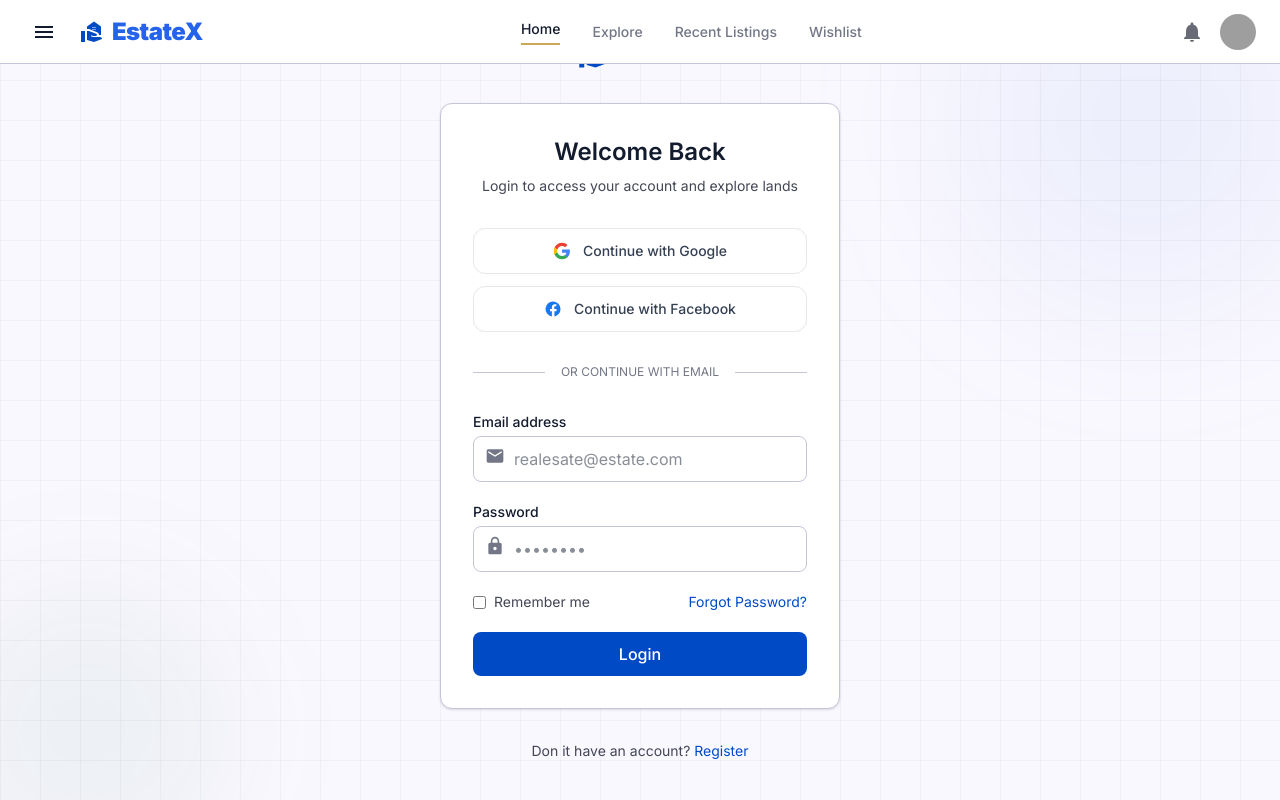
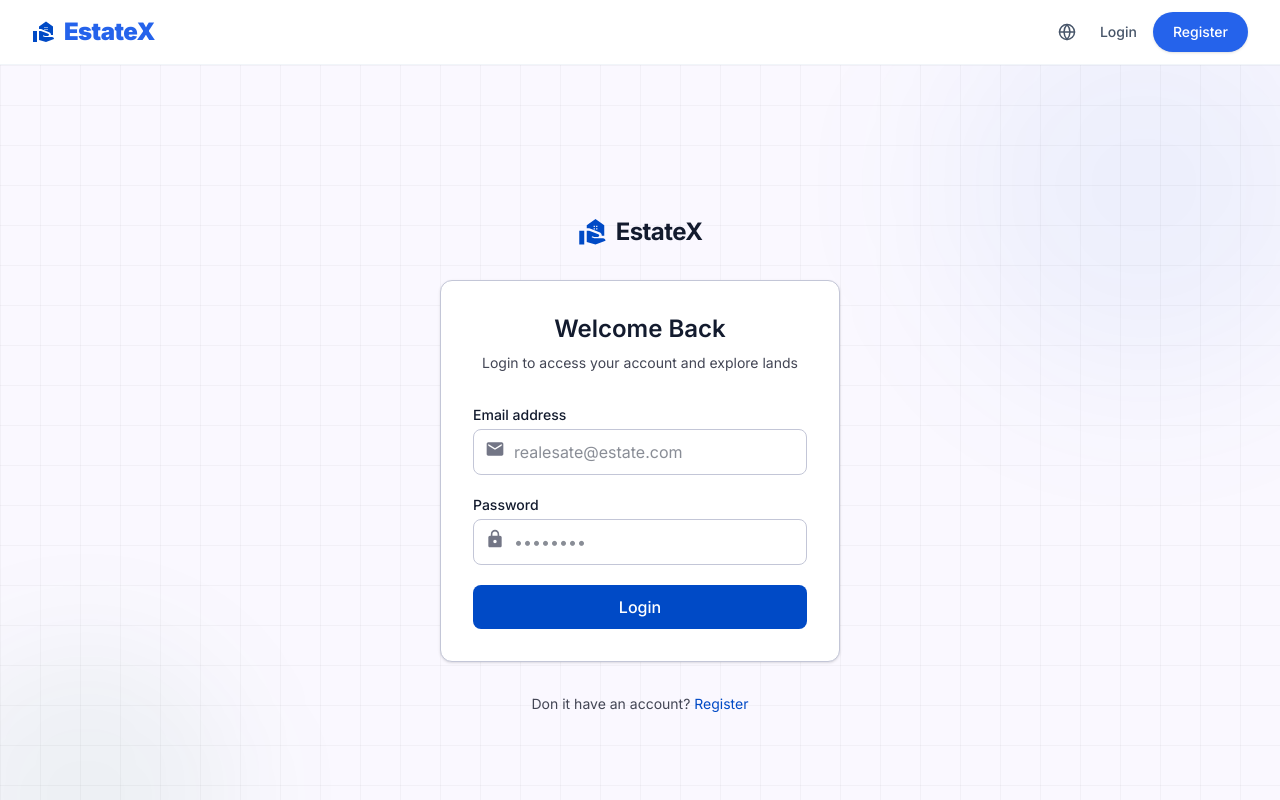
Before and after one commit to ma7moud88/Estate-X, a Next.js app in the folder Front-End/: page /Pages/login in a window 1280 px wide. Shown: the top 800 px of the page. Built offline with nearby package versions, Linux system fonts and the light colour scheme; grey boxes are pictures that could not be loaded.

Commit message:
finish project , but ...

```diff
--- a/Front-End/src/Components/layouts/NavberTop.tsx
+++ b/Front-End/src/Components/layouts/NavberTop.tsx
@@ -1,12 +1,29 @@
+"use client";
+
 import Image from "next/image";
 import Link from "next/link";
+import { useState } from "react";
 import { FiGlobe } from "react-icons/fi";
 import { MdMenu, MdNotifications, MdRealEstateAgent } from "react-icons/md";
+import Sidebar from "@/app/Pages/Menu/page";
+import { useAuth } from "@/context/AuthContext";
+
 export default function NavbarTop() {
+  const [isOpen, setIsOpen] = useState(false);
+
+  const { isLoggedIn } = useAuth();
+
+  const toggleSidebar = () => {
+    setIsOpen((prev) => !prev);
+  };
+
   return (
     <>
-      {/* Navbar */}
-      {/* <nav className="docked full-width top-0 border-b border-slate-100 bg-white z-50 sticky">
+      {/* ===================== */}
+      {/* BEFORE LOGIN NAVBAR */}
+      {/* ===================== */}
+      {!isLoggedIn && (
+        <nav className="docked full-width top-0 border-b border-slate-100 bg-white z-50 sticky">
           <div className="flex justify-between items-center px-8 h-16 w-full max-w-7xl mx-auto">
             <div className="flex items-center gap-8">
               <Link
@@ -25,12 +42,14 @@ export default function NavbarTop() {
               <button className="text-slate-600 hover:text-primary-container transition-colors hidden md:flex items-center justify-center p-2 rounded-full hover:bg-surface-container-low">
                 <FiGlobe className="text-lg" />
               </button>
+
               <Link
                 href="/Pages/login"
                 className="text-sm font-medium text-slate-600 hover:text-primary-container hidden md:inline-block"
               >
                 Login
               </Link>
+
               <Link
                 href="/Pages/register"
                 className="text-sm font-medium bg-primary-container text-white px-5 py-2.5 rounded-full hover:opacity-90 transition-opacity shadow-sm"
@@ -39,18 +58,28 @@ export default function NavbarTop() {
               </Link>
             </div>
           </div>
-      </nav> */}
-      {/* after login or register */}
+        </nav>
+      )}
+
+      {/* ===================== */}
+      {/* AFTER LOGIN NAVBAR */}
+      {/* ===================== */}
+      {isLoggedIn && (
         <nav>
           <div className="bg-surface text-on-surface">
-          {/* TopNavBar */}
             <nav className="bg-surface-container-lowest border-b border-outline-variant h-[64px] flex items-center fixed top-0 w-full z-40 transition-colors">
               <div className="flex justify-between items-center w-full px-6 max-w-7xl mx-auto">
                 {/* Left */}
                 <div className="flex items-center gap-4">
-                <button className="text-on-surface hover:text-primary p-2 rounded-full hover:bg-surface-container-low">
+                  <button
+                    onClick={toggleSidebar}
+                    className="text-on-surface hover:text-primary p-2 rounded-full hover:bg-surface-container-low"
+                  >
                     <MdMenu className="text-[24px]" />
                   </button>
+
+                  <Sidebar isOpen={isOpen} onClose={() => setIsOpen(false)} />
+
                   <Link
                     href="/"
                     className="flex items-center gap-2 text-2xl font-black tracking-tight text-primary-container"
@@ -104,6 +133,7 @@ export default function NavbarTop() {
             </nav>
           </div>
         </nav>
+      )}
     </>
   );
 }
--- a/Front-End/src/app/Pages/login/page.tsx
+++ b/Front-End/src/app/Pages/login/page.tsx
@@ -2,8 +2,58 @@
 
 import Link from "next/link";
 import { MdLock, MdMail, MdRealEstateAgent } from "react-icons/md";
+import { useState } from "react";
+import { useRouter } from "next/navigation";
+import { useAuth } from "@/context/AuthContext";
 
-export default function loginPage() {
+export default function LoginPage() {
+  const router = useRouter();
+  const { login } = useAuth();
+
+  const [email, setEmail] = useState("");
+  const [password, setPassword] = useState("");
+  const [loading, setLoading] = useState(false);
+  const [error, setError] = useState("");
+
+  const handleSubmit = async (e: React.FormEvent<HTMLFormElement>) => {
+    e.preventDefault();
+
+    try {
+      setLoading(true);
+      setError("");
+
+      const res = await fetch("http://localhost:4000/api/auth/login", {
+        method: "POST",
+        headers: {
+          "Content-Type": "application/json",
+        },
+        body: JSON.stringify({
+          email,
+          password,
+        }),
+      });
+
+      const data = await res.json();
+
+      if (!res.ok) {
+        throw new Error(data.message || "Login failed");
+      }
+
+      // 🔐 save user in context + localStorage
+      login(data.user);
+
+      router.push("/");
+    } catch (err: unknown) {
+      if (err instanceof Error) {
+        setError(err.message);
+      } else {
+        setError("Something went wrong");
+      }
+    } finally {
+      setLoading(false);
+    }
+  };
+
   return (
     <div className="bg-background text-on-background font-body min-h-screen flex items-center justify-center relative overflow-hidden">
       {/* Grid Pattern */}
@@ -16,7 +66,6 @@ export default function loginPage() {
         }}
       />
 
-      {/* Decorative blobs */}
       <div className="absolute top-[-10%] right-[-5%] w-100 h-100 bg-primary/5 rounded-full blur-[80px] pointer-events-none" />
       <div className="absolute bottom-[-10%] left-[-5%] w-75 h-75 bg-tertiary/5 rounded-full blur-[60px] pointer-events-none" />
 
@@ -42,82 +91,13 @@ export default function loginPage() {
             </p>
           </div>
 
-          {/* Social Login */}
-          <div className="space-y-3 mb-6">
-            <button
-              className="w-full flex items-center justify-center gap-3 py-3 px-4
-  bg-white border border-gray-200 rounded-xl
-  text-sm font-medium text-gray-700
-  hover:bg-gray-50 hover:border-gray-300
-  hover:shadow-md hover:-translate-y-[1px]
-  active:scale-[0.99]
-  transition-all duration-200"
-            >
-              {/* Google Icon */}
-              <svg width="18" height="18" viewBox="0 0 24 24">
-                <path
-                  fill="#4285F4"
-                  d="M22.56 12.25c0-.78-.07-1.53-.2-2.25H12v4.26h5.92
-      c-.26 1.37-1.04 2.53-2.21 3.31v2.77h3.57
-      c2.08-1.92 3.28-4.74 3.28-8.09z"
-                />
-                <path
-                  fill="#34A853"
-                  d="M12 23c2.97 0 5.46-.98 7.28-2.66l-3.57-2.77
-      c-.98.66-2.23 1.06-3.71 1.06
-      -2.86 0-5.29-1.93-6.16-4.53H2.18v2.84
-      C3.99 20.53 7.7 23 12 23z"
-                />
-                <path
-                  fill="#FBBC05"
-                  d="M5.84 14.09c-.22-.66-.35-1.36-.35-2.09
-      s.13-1.43.35-2.09V7.07H2.18
-      C1.43 8.55 1 10.22 1 12
-      s.43 3.45 1.18 4.93l2.66-2.84z"
-                />
-                <path
-                  fill="#EA4335"
-                  d="M12 5.38c1.62 0 3.06.56 4.21 1.64
-      l3.15-3.15C17.45 2.09 14.97 1 12 1
-      7.7 1 3.99 3.47 2.18 7.07l3.66 2.84
-      C6.71 7.31 9.14 5.38 12 5.38z"
-                />
-              </svg>
-              Continue with Google
-            </button>
-
-            <button
-              className="w-full flex items-center justify-center gap-3 py-3 px-4
-  bg-white border border-gray-200 rounded-xl
-  text-sm font-medium text-gray-700
-  hover:bg-gray-50 hover:border-gray-300
-  hover:shadow-md hover:-translate-y-[1px]
-  active:scale-[0.99]
-  transition-all duration-200"
-            >
-              {/* Facebook SVG Icon */}
-              <svg width="18" height="18" viewBox="0 0 24 24" fill="#1877F2">
-                <path
-                  d="M22 12a10 10 0 1 0-11.5 9.9v-7H8v-3h2.5V9.5
-      c0-2.5 1.5-3.9 3.8-3.9 1.1 0 2.2.2 2.2.2v2.4h-1.2
-      c-1.2 0-1.6.7-1.6 1.5V12H17l-.5 3h-2.6v7A10 10 0 0 0 22 12z"
-                />
-              </svg>
-              Continue with Facebook
-            </button>
-          </div>
-
-          {/* Divider */}
-          <div className="flex items-center py-2 mb-6">
-            <div className="grow border-t border-outline-variant" />
-            <span className="mx-4 text-xs uppercase text-outline">
-              Or continue with email
-            </span>
-            <div className="grow border-t border-outline-variant" />
-          </div>
+          {/* Error */}
+          {error && (
+            <p className="text-red-500 text-sm mb-4 text-center">{error}</p>
+          )}
 
           {/* Form */}
-          <form className="space-y-5">
+          <form className="space-y-5" onSubmit={handleSubmit}>
             {/* Email */}
             <div>
               <label className="block text-sm font-medium mb-1">
@@ -128,7 +108,9 @@ export default function loginPage() {
                 <input
                   type="email"
                   placeholder="realesate@estate.com"
-                  className="w-full pl-10 pr-3 py-2.5 border border-outline-variant rounded-lg bg-surface-container-lowest text-on-surface focus:border-primary focus:ring-primary"
+                  value={email}
+                  onChange={(e) => setEmail(e.target.value)}
+                  className="w-full pl-10 pr-3 py-2.5 border border-outline-variant rounded-lg bg-surface-container-lowest text-on-surface"
                 />
               </div>
             </div>
@@ -141,32 +123,20 @@ export default function loginPage() {
                 <input
                   type="password"
                   placeholder="••••••••"
-                  className="w-full pl-10 pr-3 py-2.5 border border-outline-variant rounded-lg bg-surface-container-lowest text-on-surface focus:border-primary focus:ring-primary"
+                  value={password}
+                  onChange={(e) => setPassword(e.target.value)}
+                  className="w-full pl-10 pr-3 py-2.5 border border-outline-variant rounded-lg bg-surface-container-lowest text-on-surface"
                 />
               </div>
-            </div>
-
-            {/* Remember + Forgot */}
-            <div className="flex justify-between items-center">
-              <label className="flex items-center gap-2 text-sm text-on-surface-variant">
-                <input type="checkbox" className="accent-primary" />
-                Remember me
-              </label>
-
-              <Link
-                href="#"
-                className="text-sm text-primary hover:text-on-primary-fixed-variant"
-              >
-                Forgot Password?
-              </Link>
             </div>
 
             {/* Submit */}
             <button
               type="submit"
+              disabled={loading}
               className="w-full py-2.5 rounded-lg bg-primary text-white font-medium hover:bg-on-primary-fixed-variant transition"
             >
-              Login
+              {loading ? "Logging in..." : "Login"}
             </button>
           </form>
         </div>
--- a/Front-End/src/app/Pages/register/page.tsx
+++ b/Front-End/src/app/Pages/register/page.tsx
@@ -1,6 +1,8 @@
 "use client";
 
 import Link from "next/link";
+import { useState } from "react";
+import { useRouter } from "next/navigation";
 import {
   MdBadge,
   MdCloudUpload,
@@ -11,7 +13,88 @@ import {
   MdVisibilityOff,
 } from "react-icons/md";
 
+interface IRegisterForm {
+  name: string;
+  email: string;
+  phone: string;
+  nationalID: string;
+  password: string;
+}
+
 export default function RegisterPage() {
+  const router = useRouter();
+  const [formData, setFormData] = useState<IRegisterForm>({
+    name: "",
+    email: "",
+    phone: "",
+    nationalID: "",
+    password: "",
+  });
+  const [file, setFile] = useState<File | null>(null);
+  const [loading, setLoading] = useState(false);
+  const [error, setError] = useState("");
+
+  const handleChange = (e: React.ChangeEvent<HTMLInputElement>) => {
+    setFormData({ ...formData, [e.target.name]: e.target.value });
+  };
+
+  const handleFileChange = (e: React.ChangeEvent<HTMLInputElement>) => {
+    if (e.target.files && e.target.files.length > 0) {
+      setFile(e.target.files[0]);
+    }
+  };
+
+  interface ApiResponse {
+    message: string;
+    [key: string]: unknown;
+  }
+
+  const handleSubmit = async (e: React.FormEvent<HTMLFormElement>) => {
+    e.preventDefault();
+    setLoading(true);
+    setError("");
+
+    try {
+      const formPayload = new FormData();
+      formPayload.append("name", formData.name);
+      formPayload.append("email", formData.email);
+      formPayload.append("phone", formData.phone);
+      formPayload.append("nationalID", formData.nationalID);
+      formPayload.append("password", formData.password);
+
+      if (file) {
+        formPayload.append("idDocument", file);
+      }
+
+      const res = await fetch("/api/auth/register", {
+        method: "POST",
+        body: formPayload,
+      });
+
+      let data: ApiResponse;
+      const contentType = res.headers.get("content-type");
+
+      if (contentType?.includes("application/json")) {
+        data = await res.json();
+      } else {
+        const text = await res.text();
+        data = { message: text };
+      }
+
+      if (!res.ok) throw new Error(data.message || "Registration failed");
+
+      router.push("/Pages/login");
+    } catch (err) {
+      if (err instanceof Error) {
+        setError(err.message);
+      } else {
+        setError("An unexpected error occurred");
+      }
+    } finally {
+      setLoading(false);
+    }
+  };
+
   return (
     <div className="min-h-screen flex flex-col antialiased text-on-background">
       <main className="grow flex items-center justify-center p-6 relative">
@@ -35,7 +118,8 @@ export default function RegisterPage() {
 
           {/* Form */}
           <div className="p-8">
-            <form className="space-y-6">
+            {error && <p className="text-red-500 mb-2">{error}</p>}
+            <form className="space-y-6" onSubmit={handleSubmit}>
               <div className="grid grid-cols-1 md:grid-cols-2 gap-6">
                 {/* Full Name */}
                 <div>
@@ -45,9 +129,13 @@ export default function RegisterPage() {
                   <div className="relative">
                     <MdPerson className="absolute left-3 top-3 text-outline text-[20px]" />
                     <input
+                      name="name"
                       type="text"
+                      value={formData.name}
+                      onChange={handleChange}
                       placeholder="Real EState"
                       className="w-full pl-10 py-3 border border-outline-variant rounded-lg bg-surface text-on-surface focus:ring-2 focus:ring-primary"
+                      required
                     />
                   </div>
                 </div>
@@ -60,9 +148,13 @@ export default function RegisterPage() {
                   <div className="relative">
                     <MdMail className="absolute left-3 top-3 text-outline text-[20px]" />
                     <input
+                      name="email"
                       type="email"
+                      value={formData.email}
+                      onChange={handleChange}
                       placeholder="realestate@estate.com"
                       className="w-full pl-10 py-3 border border-outline-variant rounded-lg bg-surface text-on-surface focus:ring-2 focus:ring-primary"
+                      required
                     />
                   </div>
                 </div>
@@ -75,9 +167,13 @@ export default function RegisterPage() {
                   <div className="relative">
                     <MdPhone className="absolute left-3 top-3 text-outline text-[20px]" />
                     <input
+                      name="phone"
                       type="tel"
+                      value={formData.phone}
+                      onChange={handleChange}
                       placeholder="+1 (555) 000-0000"
                       className="w-full pl-10 py-3 border border-outline-variant rounded-lg bg-surface text-on-surface focus:ring-2 focus:ring-primary"
+                      required
                     />
                   </div>
                 </div>
@@ -90,9 +186,13 @@ export default function RegisterPage() {
                   <div className="relative">
                     <MdBadge className="absolute left-3 top-3 text-outline text-[20px]" />
                     <input
+                      name="nationalID"
                       type="text"
+                      value={formData.nationalID}
+                      onChange={handleChange}
                       placeholder="Enter ID Number"
                       className="w-full pl-10 py-3 border border-outline-variant rounded-lg bg-surface text-on-surface focus:ring-2 focus:ring-primary"
+                      required
                     />
                   </div>
                 </div>
@@ -106,9 +206,13 @@ export default function RegisterPage() {
                 <div className="relative">
                   <MdLock className="absolute left-3 top-3 text-outline text-[20px]" />
                   <input
+                    name="password"
                     type="password"
+                    value={formData.password}
+                    onChange={handleChange}
                     placeholder="••••••••"
                     className="w-full pl-10 pr-10 py-3 border border-outline-variant rounded-lg bg-surface text-on-surface focus:ring-2 focus:ring-primary"
+                    required
                   />
                   <MdVisibilityOff className="absolute right-3 top-3 text-outline cursor-pointer text-[20px]" />
                 </div>
@@ -123,7 +227,10 @@ export default function RegisterPage() {
                   Upload ID Document
                 </label>
 
-                <div className="border-2 border-dashed border-outline-variant rounded-xl p-6 text-center bg-surface hover:bg-surface-container-low cursor-pointer">
+                <div
+                  className="border-2 border-dashed border-outline-variant rounded-xl p-6 text-center bg-surface hover:bg-surface-container-low cursor-pointer"
+                  onClick={() => document.getElementById("id-upload")?.click()}
+                >
                   <MdCloudUpload className="text-4xl text-outline" />
                   <p className="text-sm text-on-surface-variant mt-2">
                     Upload a file or drag and drop
@@ -132,13 +239,28 @@ export default function RegisterPage() {
                     PNG, JPG, PDF up to 10MB
                   </p>
 
-                  <input type="file" className="hidden" />
+                  <input
+                    id="id-upload"
+                    type="file"
+                    className="hidden"
+                    accept=".png,.jpg,.jpeg,.pdf"
+                    onChange={handleFileChange}
+                  />
+                  {file && (
+                    <p className="mt-2 text-sm text-on-surface">
+                      Selected file: {file.name}
+                    </p>
+                  )}
                 </div>
               </div>
 
               {/* Terms */}
               <div className="flex items-start gap-2">
-                <input type="checkbox" className="mt-1 accent-primary" />
+                <input
+                  type="checkbox"
+                  className="mt-1 accent-primary"
+                  required
+                />
                 <p className="text-sm text-on-surface-variant">
                   I agree to the{" "}
                   <a className="text-primary">Terms of Service</a> and{" "}
@@ -147,8 +269,12 @@ export default function RegisterPage() {
               </div>
 
               {/* Submit */}
-              <button className="w-full py-3 bg-primary text-white rounded-lg font-bold hover:bg-primary-container transition">
-                Create Account
+              <button
+                type="submit"
+                className="w-full py-3 bg-primary text-white rounded-lg font-bold hover:bg-primary-container transition"
+                disabled={loading}
+              >
+                {loading ? "Creating Account..." : "Create Account"}
               </button>
             </form>
 
@@ -158,6 +284,7 @@ export default function RegisterPage() {
             </div>
 
             <div className="mt-6 grid grid-cols-1 md:grid-cols-2 gap-4">
+              {/* Google */}
               <button
                 className="w-full flex items-center justify-center gap-3 py-3 px-4
   bg-white border border-gray-200 rounded-xl
@@ -167,38 +294,28 @@ export default function RegisterPage() {
   active:scale-[0.99]
   transition-all duration-200"
               >
-                {/* Google Icon */}
                 <svg width="18" height="18" viewBox="0 0 24 24">
                   <path
                     fill="#4285F4"
-                    d="M22.56 12.25c0-.78-.07-1.53-.2-2.25H12v4.26h5.92
-      c-.26 1.37-1.04 2.53-2.21 3.31v2.77h3.57
-      c2.08-1.92 3.28-4.74 3.28-8.09z"
+                    d="M22.56 12.25c0-.78-.07-1.53-.2-2.25H12v4.26h5.92c-.26 1.37-1.04 2.53-2.21 3.31v2.77h3.57c2.08-1.92 3.28-4.74 3.28-8.09z"
                   />
                   <path
                     fill="#34A853"
-                    d="M12 23c2.97 0 5.46-.98 7.28-2.66l-3.57-2.77
-      c-.98.66-2.23 1.06-3.71 1.06
-      -2.86 0-5.29-1.93-6.16-4.53H2.18v2.84
-      C3.99 20.53 7.7 23 12 23z"
+                    d="M12 23c2.97 0 5.46-.98 7.28-2.66l-3.57-2.77c-.98.66-2.23 1.06-3.71 1.06-2.86 0-5.29-1.93-6.16-4.53H2.18v2.84C3.99 20.53 7.7 23 12 23z"
                   />
                   <path
                     fill="#FBBC05"
-                    d="M5.84 14.09c-.22-.66-.35-1.36-.35-2.09
-      s.13-1.43.35-2.09V7.07H2.18
-      C1.43 8.55 1 10.22 1 12
-      s.43 3.45 1.18 4.93l2.66-2.84z"
+                    d="M5.84 14.09c-.22-.66-.35-1.36-.35-2.09s.13-1.43.35-2.09V7.07H2.18C1.43 8.55 1 10.22 1 12s.43 3.45 1.18 4.93l2.66-2.84z"
                   />
                   <path
                     fill="#EA4335"
-                    d="M12 5.38c1.62 0 3.06.56 4.21 1.64
-      l3.15-3.15C17.45 2.09 14.97 1 12 1
-      7.7 1 3.99 3.47 2.18 7.07l3.66 2.84
-      C6.71 7.31 9.14 5.38 12 5.38z"
+                    d="M12 5.38c1.62 0 3.06.56 4.21 1.64l3.15-3.15C17.45 2.09 14.97 1 12 1 7.7 1 3.99 3.47 2.18 7.07l3.66 2.84C6.71 7.31 9.14 5.38 12 5.38z"
                   />
                 </svg>
                 Continue with Google
               </button>
+
+              {/* Facebook */}
               <button
                 className="w-full flex items-center justify-center gap-3 py-3 px-4
   bg-white border border-gray-200 rounded-xl
@@ -208,13 +325,8 @@ export default function RegisterPage() {
   active:scale-[0.99]
   transition-all duration-200"
               >
-                {/* Facebook SVG Icon */}
                 <svg width="18" height="18" viewBox="0 0 24 24" fill="#1877F2">
-                  <path
-                    d="M22 12a10 10 0 1 0-11.5 9.9v-7H8v-3h2.5V9.5
-      c0-2.5 1.5-3.9 3.8-3.9 1.1 0 2.2.2 2.2.2v2.4h-1.2
-      c-1.2 0-1.6.7-1.6 1.5V12H17l-.5 3h-2.6v7A10 10 0 0 0 22 12z"
-                  />
+                  <path d="M22 12a10 10 0 1 0-11.5 9.9v-7H8v-3h2.5V9.5c0-2.5 1.5-3.9 3.8-3.9 1.1 0 2.2.2 2.2.2v2.4h-1.2c-1.2 0-1.6.7-1.6 1.5V12H17l-.5 3h-2.6v7A10 10 0 0 0 22 12z" />
                 </svg>
                 Continue with Facebook
               </button>
--- a/Front-End/src/app/layout.tsx
+++ b/Front-End/src/app/layout.tsx
@@ -1,4 +1,5 @@
 import NavbarTop from "@/Components/layouts/NavberTop";
+import { AuthProvider } from "@/context/AuthContext";
 import "./globals.css";
 import { Inter } from "next/font/google";
 import Footer from "@/Components/layouts/Footer";
@@ -18,9 +19,11 @@ export default function RootLayout({
       <body
         className={`${inter.className} bg-surface-container-lowest text-on-surface antialiased`}
       >
-        <NavbarTop />
-        {children}
-        <Footer />
+        <AuthProvider>
+          <NavbarTop />
+          {children}
+          <Footer />
+        </AuthProvider>
       </body>
     </html>
   );
--- /dev/null
+++ b/Front-End/src/context/AuthContext.tsx
@@ -0,0 +1,87 @@
+"use client";
+
+import { createContext, useContext, useState } from "react";
+
+type User = {
+  id?: string;
+  name?: string;
+  email?: string;
+};
+
+type AuthState = {
+  isLoggedIn: boolean;
+  user: User | null;
+};
+
+type AuthContextType = AuthState & {
+  login: (user: User) => void;
+  logout: () => void;
+};
+
+const AuthContext = createContext<AuthContextType | null>(null);
+
+export function AuthProvider({ children }: { children: React.ReactNode }) {
+  const [authState, setAuthState] = useState<AuthState>(() => {
+    if (typeof window === "undefined") {
+      return {
+        isLoggedIn: false,
+        user: null,
+      };
+    }
+
+    const storedUser = localStorage.getItem("user");
+
+    if (storedUser) {
+      return {
+        isLoggedIn: true,
+        user: JSON.parse(storedUser) as User,
+      };
+    }
+
+    return {
+      isLoggedIn: false,
+      user: null,
+    };
+  });
+
+  const login = (user: User) => {
+    localStorage.setItem("user", JSON.stringify(user));
+
+    setAuthState({
+      isLoggedIn: true,
+      user,
+    });
+  };
+
+  const logout = () => {
+    localStorage.removeItem("user");
+
+    setAuthState({
+      isLoggedIn: false,
+      user: null,
+    });
+  };
+
+  return (
+    <AuthContext.Provider
+      value={{
+        isLoggedIn: authState.isLoggedIn,
+        user: authState.user,
+        login,
+        logout,
+      }}
+    >
+      {children}
+    </AuthContext.Provider>
+  );
+}
+
+export const useAuth = () => {
+  const context = useContext(AuthContext);
+
+  if (!context) {
+    throw new Error("useAuth must be used inside AuthProvider");
+  }
+
+  return context;
+};
```
Also changed, not shown: Front-End/src/app/Pages/Menu/page.tsx (+42 -21 lines). Lines whose indentation alone changed are shown as unchanged.
